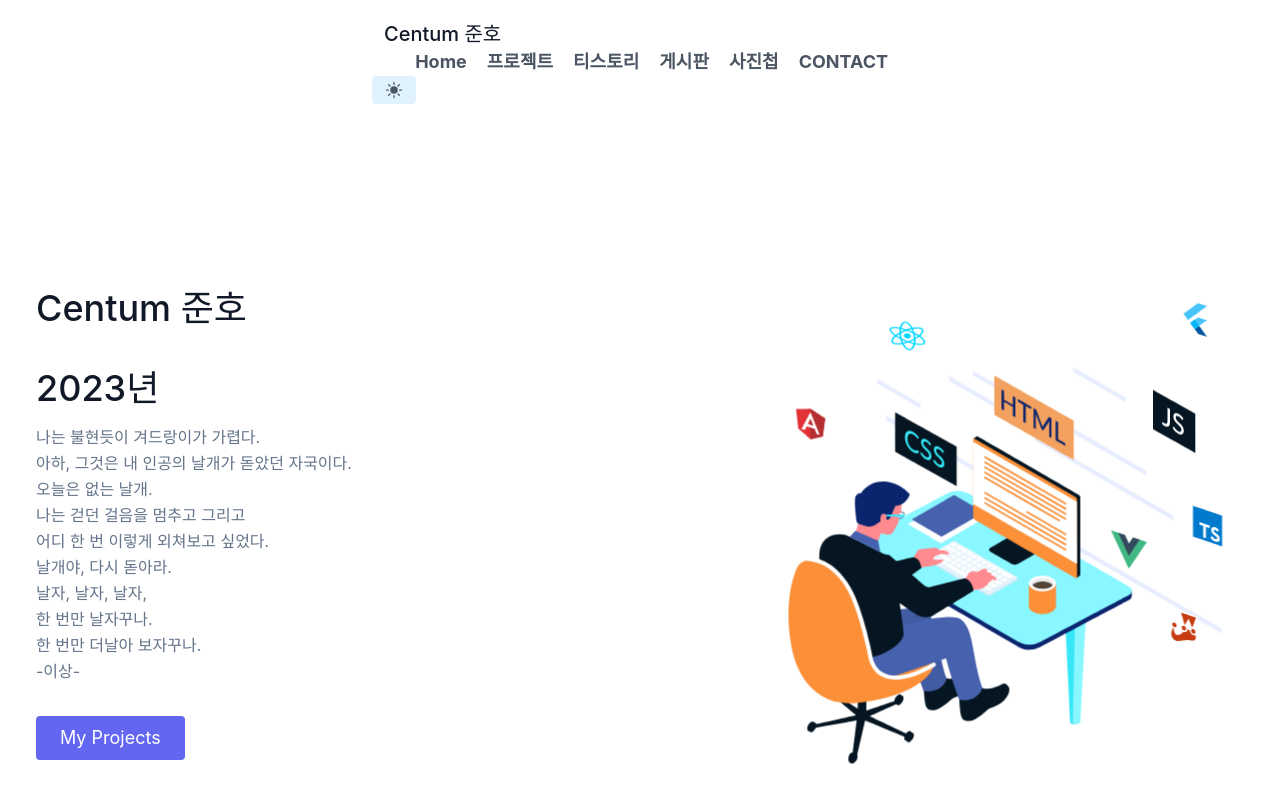
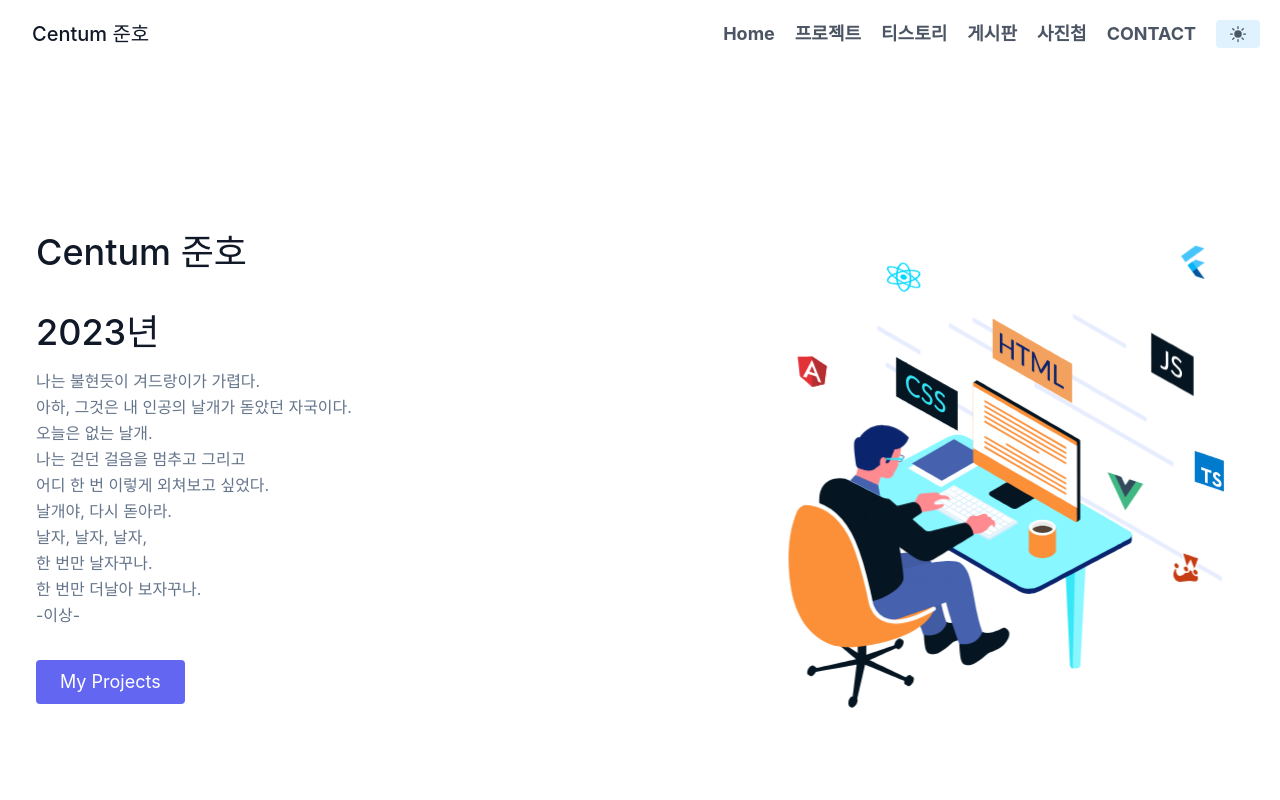
Before and after one commit to Centumjoonho/nextjs_portfolio_add_notion, a Next.js app: page / in a window 1280 px wide. Shown: the top 800 px of the page. Built offline with nearby package versions, Linux system fonts and the light colour scheme.

Commit message:
2023-08-18 again

```diff
--- a/components/header.js
+++ b/components/header.js
@@ -4,19 +4,9 @@
 export default function Header() {
   return (
     <>
-      <style jsx>
-        {`
-          @media (max-width: 520px) {
-            .header-links {
-              display: flex;
-              flex-direction: column;
-              align-items: center;
-            }
-          }
-        `}
-      </style>
+
       <header className="text-gray-600 body-font">
-        <div className="container flex flex-col flex-wrap items-center p-5 mx-auto md:flex-row max-w-xl " >
+        <div className="container flex flex-col flex-wrap items-center p-5 mx-auto md:flex-row" >
           <Link href="/" legacyBehavior>
             <a className="flex items-center mb-4 font-medium text-gray-900 title-font md:mb-0">
               <span className="ml-3 text-xl">Centum 준호</span>
```
